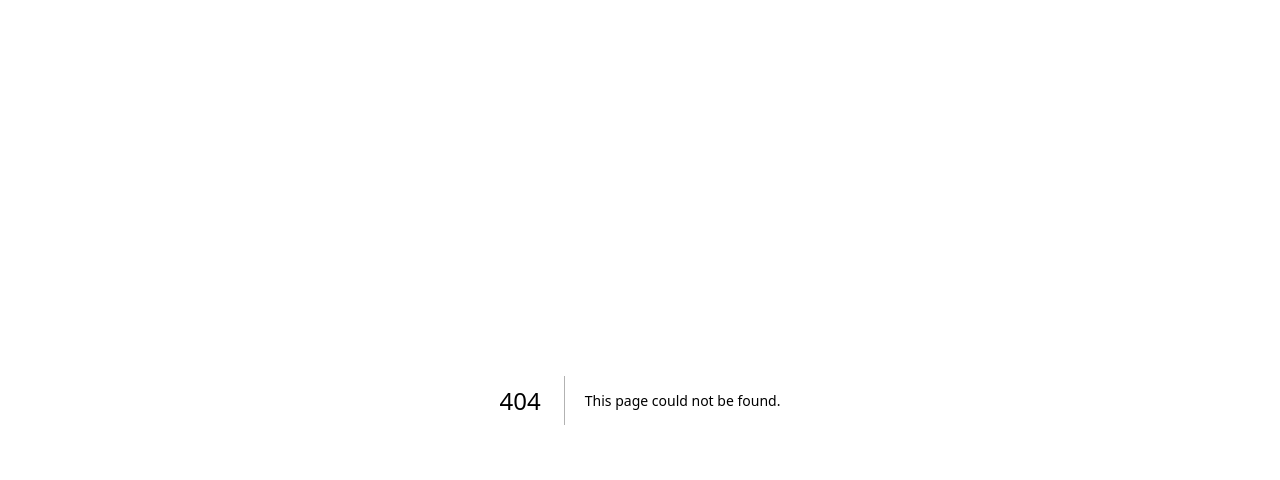
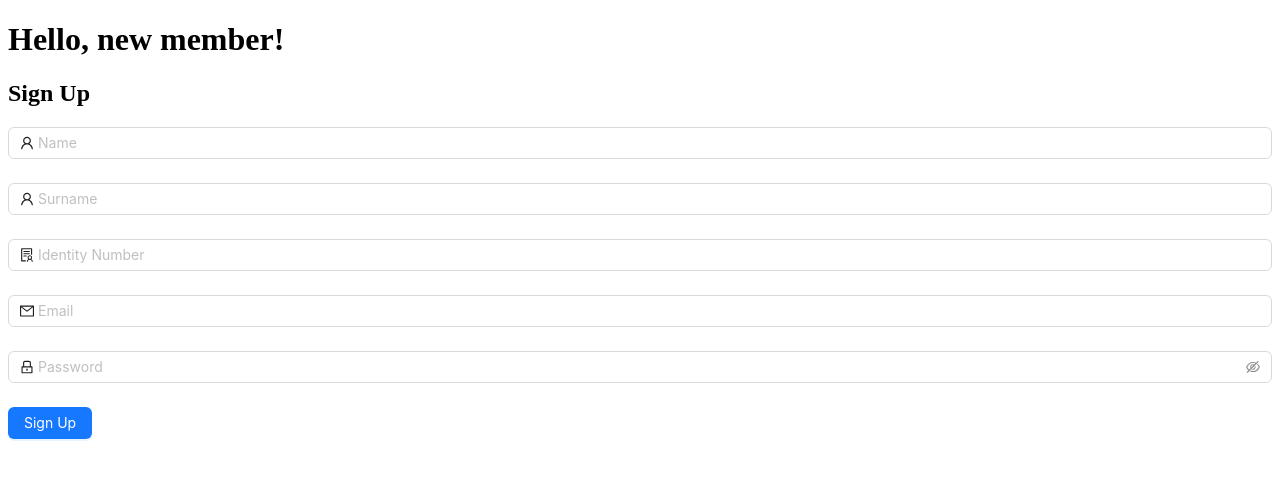
Before and after one commit to ZamaDhlamini/linkify, a Next.js app: page /SignUp in a window 1280 px wide. Before the commit this address had no page. Shown: the top 480 px of the page. Built offline with nearby package versions, Linux system fonts and the light colour scheme.

Commit message:
set up the bare pages for login and sign up

```diff
--- a/components/LogIn/LogIn.module.css
+++ b/components/LogIn/LogIn.module.css
@@ -1,4 +1,5 @@
 @import url('https://fonts.googleapis.com/css2?family=Titan+One&display=swap');
+@import url('https://fonts.googleapis.com/css2?family=Roboto+Condensed&display=swap');
 
 .container{
 background-repeat: no-repeat;
@@ -10,9 +11,11 @@ background-repeat: no-repeat;
   transform: translate(-50%, -50%);
   height: 659px;
   width: 490px;
+  position: fixed;
 }
 
 .heading{
+
     font-family: 'Titan One', sans-serif;
     font-size: 30px;
   background-size: contain;
@@ -26,4 +29,17 @@ background-repeat: no-repeat;
 .button{
     color:white;
     background-color: #EACF69;
+    position: fixed;
 }
+
+.heading5{
+    font-family: 'Roboto Condensed', sans-serif;
+    padding-left: 714px;
+    padding-top: 550px;
+}
+
+.heading6{
+    font-family: 'Roboto Condensed', sans-serif;
+    padding-left: 1143px;
+    padding-top: 50px;
+}
--- a/components/LogIn/index.tsx
+++ b/components/LogIn/index.tsx
@@ -37,6 +37,12 @@ const LoginForm = () => {
           </Button>
         </Form.Item>
       </Form>
+      <div className={styles.heading5}>
+      <h5>Forgot password?</h5>
+      </div>
+      <div className={styles.heading6}>
+      <h5>Sign Up</h5>
+      </div>
     </div>
   );
 };
--- /dev/null
+++ b/components/SignUp/index.tsx
@@ -0,0 +1,61 @@
+import { Form, Input, Button } from 'antd';
+import { UserOutlined, MailOutlined, LockOutlined, SolutionOutlined } from '@ant-design/icons';
+import styles from './SignUp.module.css';
+
+const SignUpForm = () => {
+  const onFinish = (values: any) => {
+    console.log('Received values:', values);
+  };
+
+  return (
+    <div>
+        <h1>Hello, new member!</h1>
+      <h2>Sign Up</h2>
+      <Form
+        name="signup"
+        onFinish={onFinish}
+      >
+        <Form.Item
+          name="name"
+          rules={[{ required: true, message: 'Please enter your name!' }]}
+        >
+          <Input prefix={<UserOutlined />} placeholder="Name" />
+        </Form.Item>
+        <Form.Item
+          name="surname"
+          rules={[{ required: true, message: 'Please enter your surname!' }]}
+        >
+          <Input prefix={<UserOutlined />} placeholder="Surname" />
+        </Form.Item>
+        <Form.Item
+          name="identityNumber"
+          rules={[{ required: true, message: 'Please enter your identity number!' }]}
+        >
+          <Input prefix={<SolutionOutlined />} placeholder="Identity Number" />
+        </Form.Item>
+        <Form.Item
+          name="email"
+          rules={[
+            { required: true, message: 'Please enter your email!' },
+            { type: 'email', message: 'Please enter a valid email address!' },
+          ]}
+        >
+          <Input prefix={<MailOutlined />} placeholder="Email" />
+        </Form.Item>
+        <Form.Item
+          name="password"
+          rules={[{ required: true, message: 'Please enter your password!' }]}
+        >
+          <Input.Password prefix={<LockOutlined />} placeholder="Password" />
+        </Form.Item>
+        <Form.Item>
+          <Button type="primary" htmlType="submit">
+            Sign Up
+          </Button>
+        </Form.Item>
+      </Form>
+    </div>
+  );
+};
+
+export default SignUpForm;
--- /dev/null
+++ b/pages/SignUp/index.tsx
@@ -0,0 +1,9 @@
+import SignUpForm from "../../components/SignUp";
+
+const SignUp = () => {
+    return(
+        <SignUpForm/>
+    )
+}
+
+export default SignUpForm;
```
Also changed, not shown: components/SignUp/SignUp.module.css (added).
